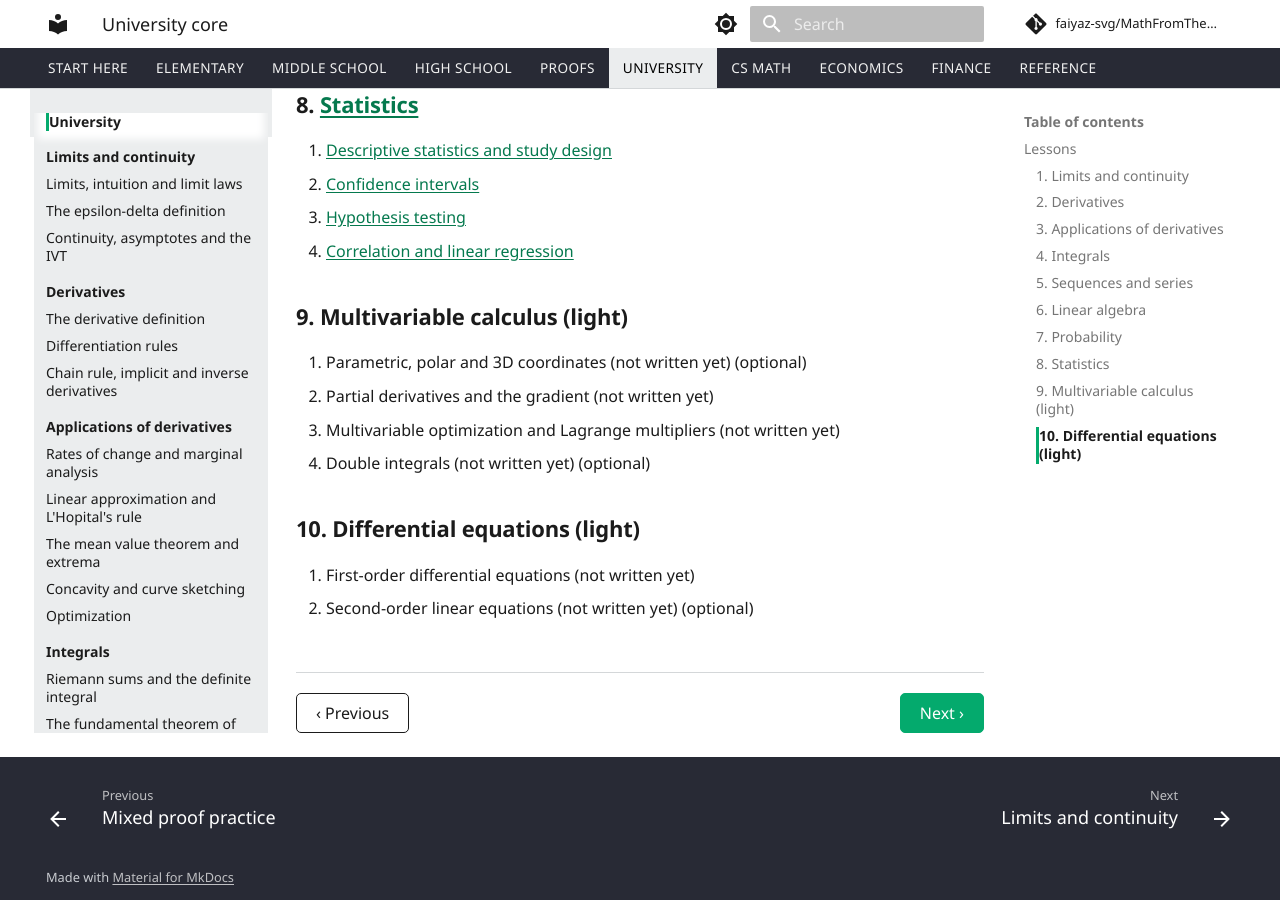
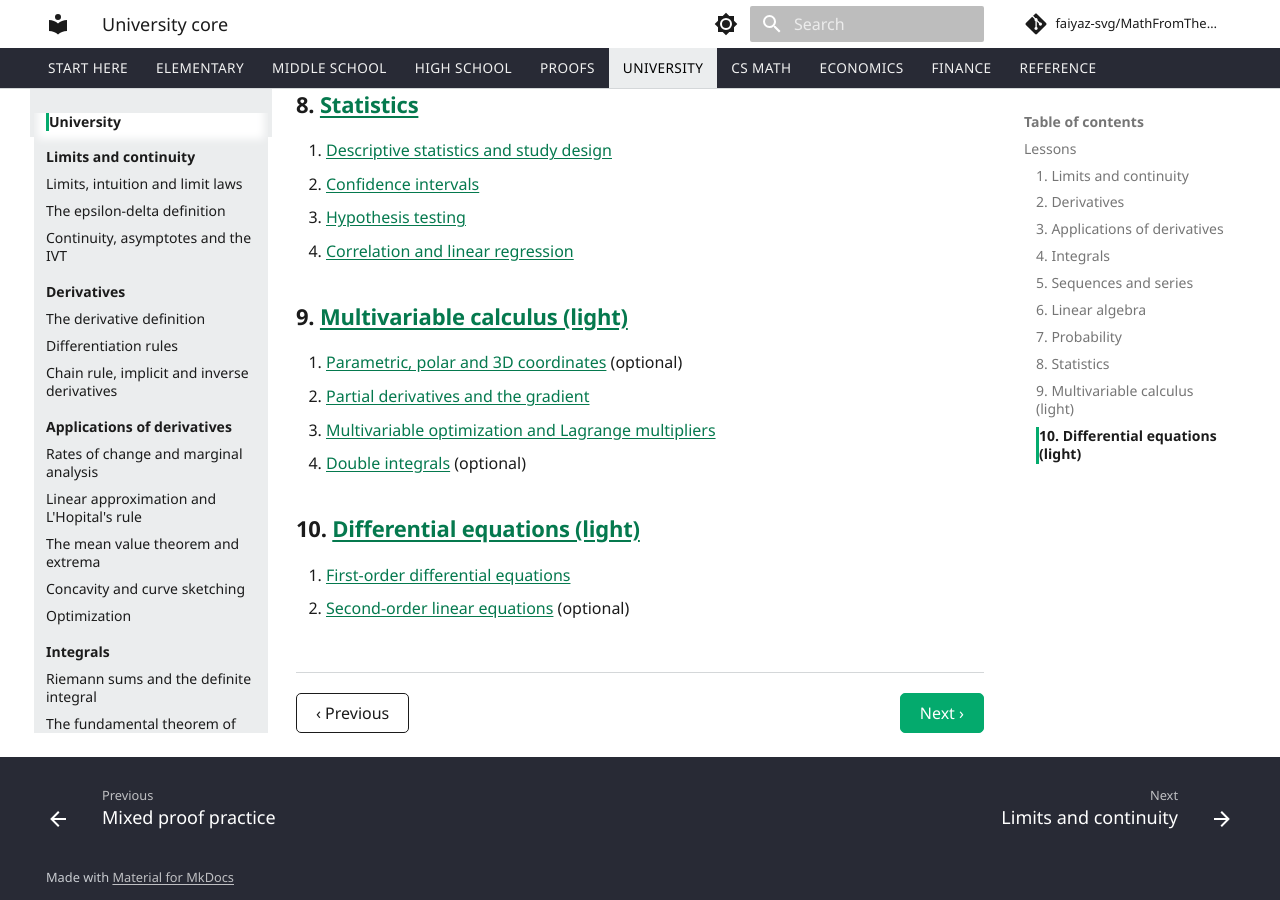
Before and after one commit to faiyaz-svg/MathFromTheGroundUp, an MkDocs documentation site: the page built from docs/05-university-core/index.md, in a window 1280 px wide and 900 px high, scrolled down 2190 px. Built offline with MkDocs 1.6.1 and Material for MkDocs 9.7.7, drawn with Linux system fonts in a browser that asks for light colours; comment, search, counter and statistics services are not loaded.

```diff
--- a/docs/05-university-core/index.md
+++ b/docs/05-university-core/index.md
@@ -72,16 +72,16 @@ The diagnostic quiz and the cheat sheet for this folder are written together wit
 3. [Hypothesis testing](08-statistics/03-hypothesis-testing.md)
 4. [Correlation and linear regression](08-statistics/04-correlation-and-linear-regression.md)
 
-### 9. Multivariable calculus (light)
+### 9. [Multivariable calculus (light)](09-multivariable-calculus-light/index.md)
 
-1. Parametric, polar and 3D coordinates (not written yet) (optional)
-2. Partial derivatives and the gradient (not written yet)
-3. Multivariable optimization and Lagrange multipliers (not written yet)
-4. Double integrals (not written yet) (optional)
+1. [Parametric, polar and 3D coordinates](09-multivariable-calculus-light/01-parametric-polar-and-3d-coordinates.md) (optional)
+2. [Partial derivatives and the gradient](09-multivariable-calculus-light/02-partial-derivatives-and-the-gradient.md)
+3. [Multivariable optimization and Lagrange multipliers](09-multivariable-calculus-light/03-multivariable-optimization-and-lagrange-multipliers.md)
+4. [Double integrals](09-multivariable-calculus-light/04-double-integrals.md) (optional)
 
-### 10. Differential equations (light)
+### 10. [Differential equations (light)](10-differential-equations-light/index.md)
 
-1. First-order differential equations (not written yet)
-2. Second-order linear equations (not written yet) (optional)
+1. [First-order differential equations](10-differential-equations-light/01-first-order-differential-equations.md)
+2. [Second-order linear equations](10-differential-equations-light/02-second-order-linear-equations.md) (optional)
 
 <!-- lessons:end -->
--- a/mkdocs.yml
+++ b/mkdocs.yml
@@ -332,6 +332,16 @@ nav:
           - "Confidence intervals": 05-university-core/08-statistics/02-confidence-intervals.md
           - "Hypothesis testing": 05-university-core/08-statistics/03-hypothesis-testing.md
           - "Correlation and linear regression": 05-university-core/08-statistics/04-correlation-and-linear-regression.md
+      - "Multivariable calculus (light)":
+          - 05-university-core/09-multivariable-calculus-light/index.md
+          - "Parametric, polar and 3D coordinates": 05-university-core/09-multivariable-calculus-light/01-parametric-polar-and-3d-coordinates.md
+          - "Partial derivatives and the gradient": 05-university-core/09-multivariable-calculus-light/02-partial-derivatives-and-the-gradient.md
+          - "Multivariable optimization and Lagrange multipliers": 05-university-core/09-multivariable-calculus-light/03-multivariable-optimization-and-lagrange-multipliers.md
+          - "Double integrals": 05-university-core/09-multivariable-calculus-light/04-double-integrals.md
+      - "Differential equations (light)":
+          - 05-university-core/10-differential-equations-light/index.md
+          - "First-order differential equations": 05-university-core/10-differential-equations-light/01-first-order-differential-equations.md
+          - "Second-order linear equations": 05-university-core/10-differential-equations-light/02-second-order-linear-equations.md
   - "CS math":
       - 06-cs-math/index.md
       - "Number representation":
```
Also changed, not shown: docs/progress.md (+13 -1 lines).
